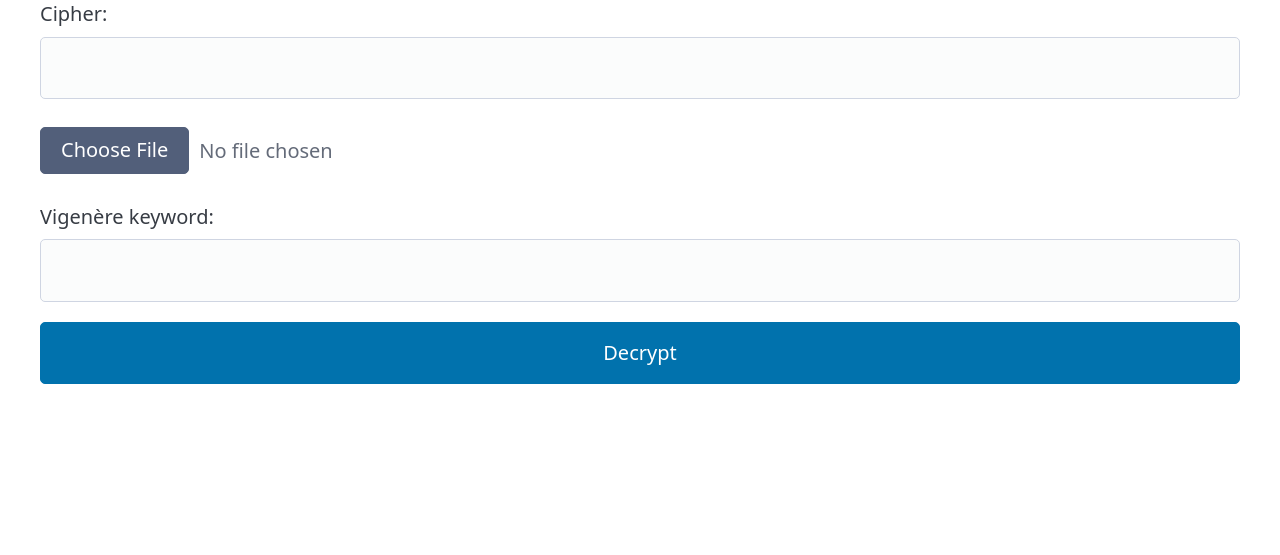
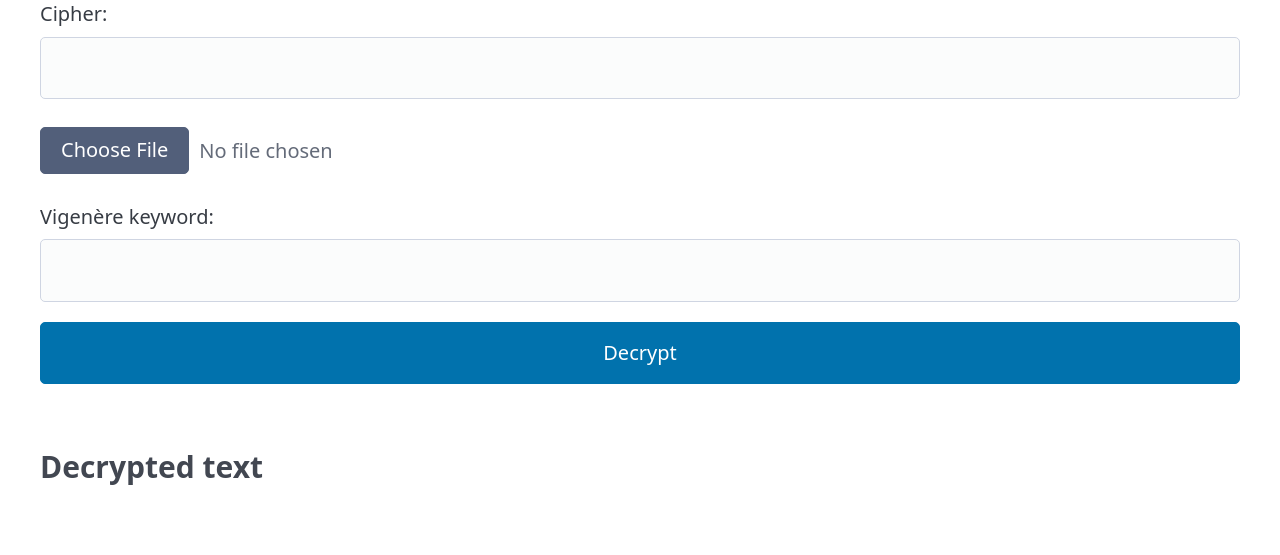
Before and after one commit to s15h/vigenere-decryptor, a Flask app: page /decrypt/vigenere in a window 1280 px wide. Shown: the part 156-711 px from the top of the page. Run offline with Flask 3, Linux system fonts and the light colour scheme.

Commit message:
Make decryption text on normal decryption page more readable as well

```diff
--- a/templates/decrypt_vigenere.jinja
+++ b/templates/decrypt_vigenere.jinja
@@ -12,7 +12,6 @@
         <input type="text" id="keyword" name="keyword" value="{{ keyword }}">
         <input type="submit" value="Decrypt">
     </form>
-    <p>
-        {{ decrypted_message }}
-    </p>
+    <h3>Decrypted text</h3>
+    <pre>{{ decrypted_message }}</pre>
 {% endblock %}
```
